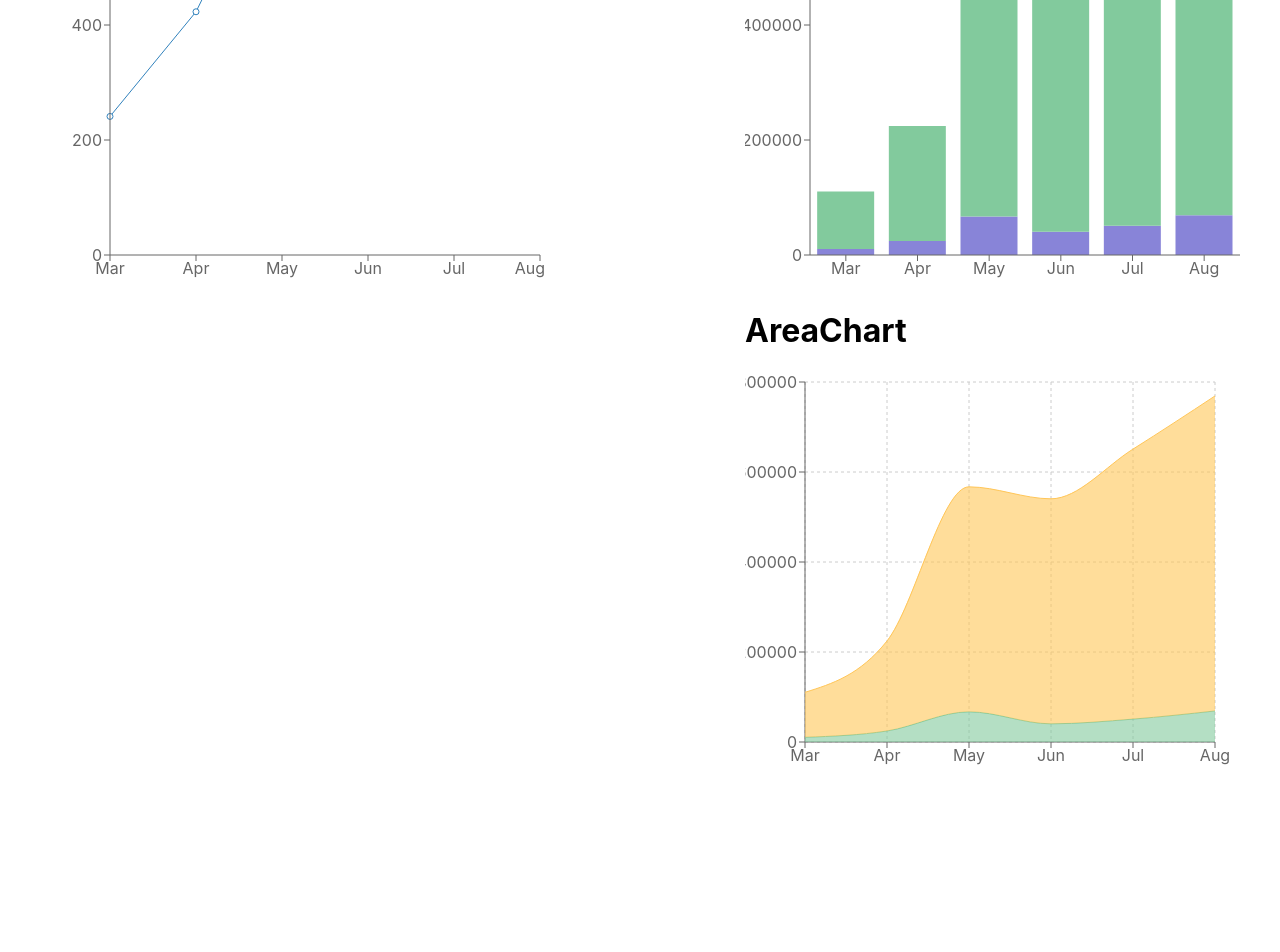
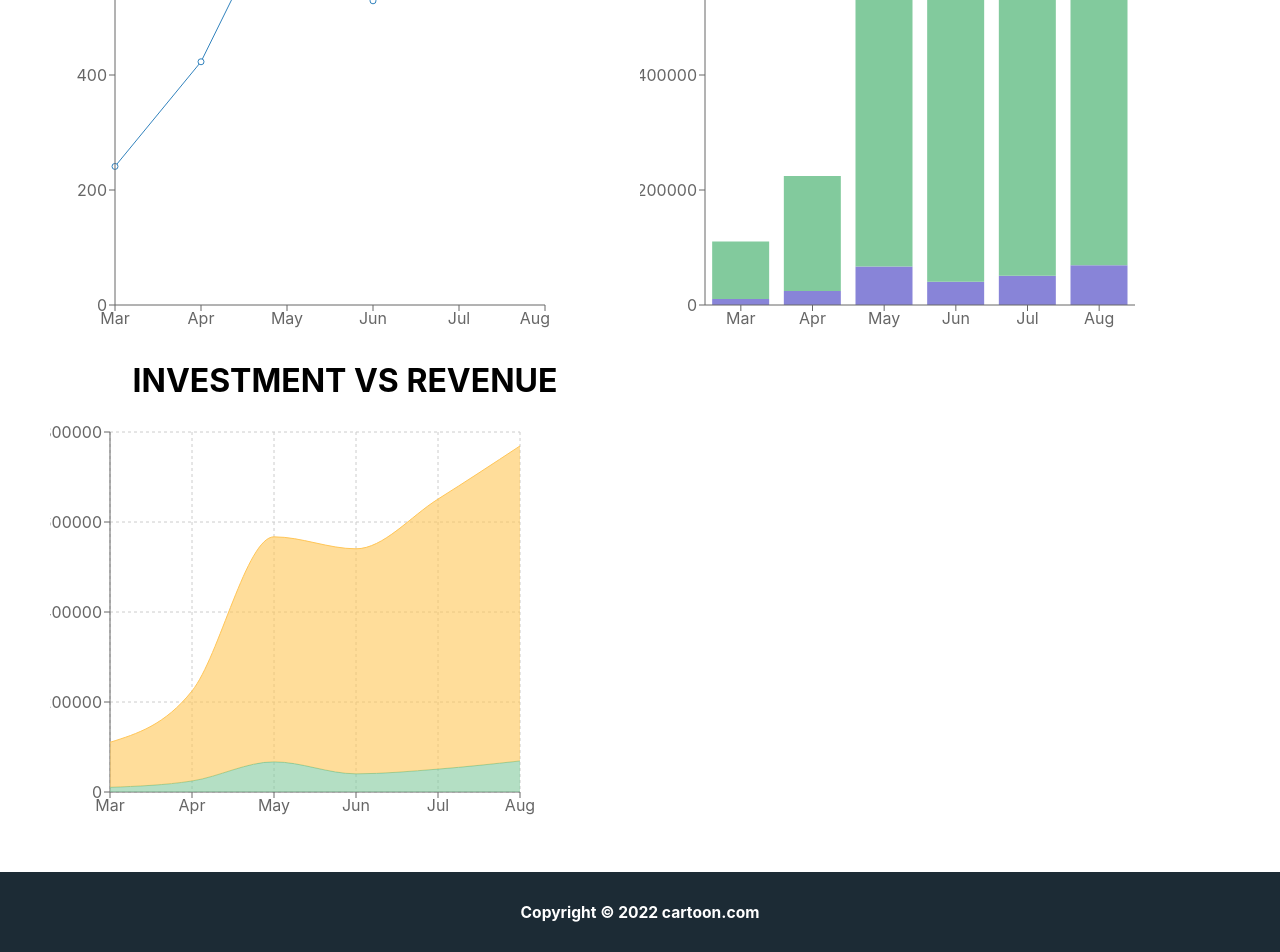
Before and after one commit to Waheedulislam/product-analysis-cartoons, a React (Create React App) app: page /dashboard in a window 1280 px wide. Shown: the part 372-1324 px from the top of the page. Before the commit the page ends 1148 px from the top, so only its background shows below. Built offline with nearby package versions, Linux system fonts and the light colour scheme.

Commit message:
chart-complite

```diff
--- a/src/App.js
+++ b/src/App.js
@@ -7,6 +7,7 @@ import DashBoard from './Components/DashBoard/DashBoard';
 import Blogs from './Components/Blogs/Blogs';
 import About from './Components/About/About';
 import NotFound from './Components/NotFound/NotFound';
+import Footer from './Components/Footer/Footer';
 
 function App() {
   return (
@@ -21,6 +22,7 @@ function App() {
         <Route path='/about' element={<About></About>}></Route>
         <Route path='*' element={<NotFound></NotFound>}></Route>
       </Routes>
+      <Footer></Footer>
     </div>
   );
 }
--- a/src/Components/DashBoard/DashBoard.css
+++ /dev/null
@@ -1,11 +0,0 @@
-.line-chirt {
-    /* padding-left: 20px; */
-}
-
-.chart-style {
-    display: flex;
-    justify-content: center;
-    gap: 100px;
-    /* align-items: center; */
-    margin-left: 10px;
-}
--- a/src/Components/DashBoard/DashBoard.js
+++ b/src/Components/DashBoard/DashBoard.js
@@ -1,19 +1,11 @@
 import React from 'react';
 // import AreaChart from '../AreaChart/AreaChart';
-import Chirt from '../Chirt/Chirt';
 import SpecialChart from '../SpecialChart/SpecialChart';
-import './DashBoard.css'
 
 const DashBoard = () => {
     return (
-        <div className='chart-style'>
-            <div className='line-chirt'>
-                <h1>MONTH  WISE SELL</h1>
-                <Chirt></Chirt>
-
-            </div>
-            <br />
-            <div>
+        <div>
+            <div >
                 <SpecialChart></SpecialChart>
             </div>
         </div>
--- /dev/null
+++ b/src/Components/Footer/Footer.js
@@ -0,0 +1,11 @@
+import React from 'react';
+
+const Footer = () => {
+    return (
+        <div className='header'>
+            <h3><small>Copyright © 2022 cartoon.com</small></h3>
+        </div>
+    );
+};
+
+export default Footer;
--- a/src/Components/Header/Header.css
+++ b/src/Components/Header/Header.css
@@ -4,6 +4,7 @@
     display: flex;
     align-items: center;
     justify-content: center;
+    color: #FFFFFF;
 }
 
 .header a {
--- a/src/Components/Home/Home.css
+++ b/src/Components/Home/Home.css
@@ -11,16 +11,17 @@
 }
 
 .btn-style {
-    background-color: rgb(252, 220, 249);
+    background-color: rgb(248, 123, 148);
     width: 100px;
     height: 45px;
-    /* border-radius: 25px; */
-    color: rgb(250, 65, 231);
+    border-radius: 5px;
+    color: white;
     border: 0;
 }
 
 .btn-style:hover {
-    color: rgb(35, 60, 82);
+    color: black;
+    border: 2px solid black;
 }
 
 .img-with img {
@@ -38,3 +39,24 @@
     margin: 70px;
     padding: 20px;
 }
+
+.btn-styles {
+    background-color: rgb(248, 123, 148);
+    border: 0;
+    width: 120px;
+    height: 30px;
+    color: white;
+    border-radius: 5px;
+    margin-bottom: 10px;
+}
+
+.btn-styles:hover {
+    color: black;
+    border: 2px solid black;
+}
+
+.btn-center {
+    justify-content: center;
+    align-items: center;
+    padding-left: 600px;
+}
--- a/src/Components/Home/Home.js
+++ b/src/Components/Home/Home.js
@@ -2,7 +2,6 @@ import React from 'react';
 import useProducts from '../../hooks/useProducts';
 import img from '../../img/cartoon.jpg'
 import Cart from '../Cart/Cart';
-import Review from '../Review/Review';
 import './Home.css'
 const Home = () => {
     const [products, setProducts] = useProducts();
@@ -30,13 +29,15 @@ const Home = () => {
             </div>
             <div className="products-container">
                 {
-                    products.map(product => <Cart
+                    products.slice(0, 3).map(product => <Cart
                         key={product.id}
                         product={product}
                     ></Cart>)
                 }
             </div>
-            <button>See All Reviews</button>
+            <div className='btn-center'>
+                <button className='btn-styles'>See All Reviews</button>
+            </div>
         </div>
 
     );
--- /dev/null
+++ b/src/Components/SpecialChart/SpecialChart.css
@@ -0,0 +1,9 @@
+.chart-style {
+    display: grid;
+    grid-template-columns: repeat(2, 1fr);
+    margin: 50px;
+}
+
+.chart-style h1 {
+    text-align: center;
+}
--- a/src/Components/SpecialChart/SpecialChart.js
+++ b/src/Components/SpecialChart/SpecialChart.js
@@ -1,6 +1,7 @@
 import axios from 'axios';
 import React, { useEffect, useState } from 'react';
-import { Area, AreaChart, Bar, BarChart, CartesianGrid, Tooltip, XAxis, YAxis } from 'recharts';
+import { Area, AreaChart, Bar, BarChart, CartesianGrid, Line, LineChart, Tooltip, XAxis, YAxis } from 'recharts';
+import './SpecialChart.css'
 
 const SpecialChart = () => {
     const [sell, setSell] = useState([])
@@ -9,7 +10,16 @@ const SpecialChart = () => {
             .then(data => setSell(data.data))
     }, [])
     return (
-        <div>
+        <div className='chart-style'>
+            <div>
+                <h1>MONTH WISE SELL</h1>
+                <LineChart width={500} height={500} data={sell}>
+                    <Line dataKey={'sell'}></Line>
+                    <XAxis dataKey={'month'}></XAxis>
+                    <YAxis ></YAxis>
+                    <Tooltip></Tooltip>
+                </LineChart>
+            </div>
             <div>
                 <h1>INVESTMENT VS REVENUE</h1>
                 <BarChart width={500} height={500} data={sell}>
@@ -22,7 +32,7 @@ const SpecialChart = () => {
 
             </div>
             <div>
-                <h1>AreaChart</h1>
+                <h1>INVESTMENT VS REVENUE</h1>
                 <AreaChart
                     width={500}
                     height={400}
```
